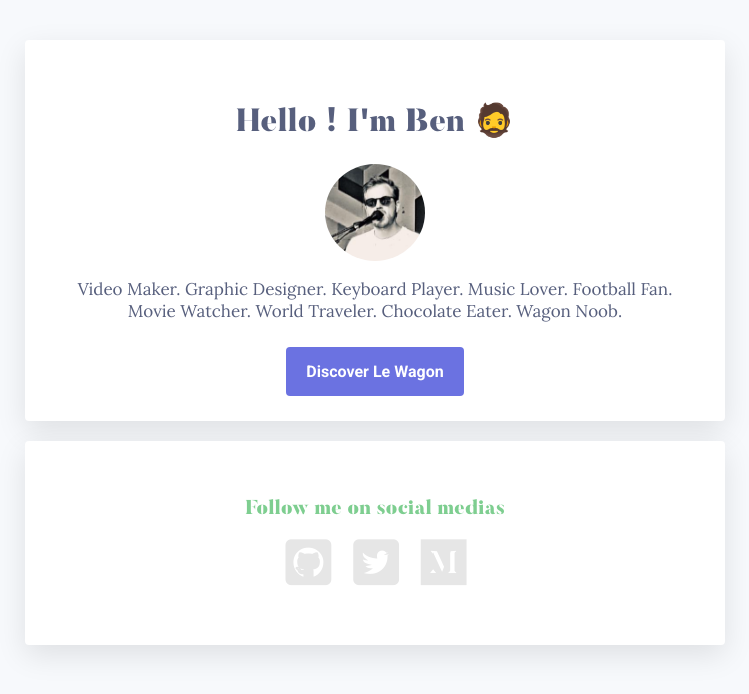
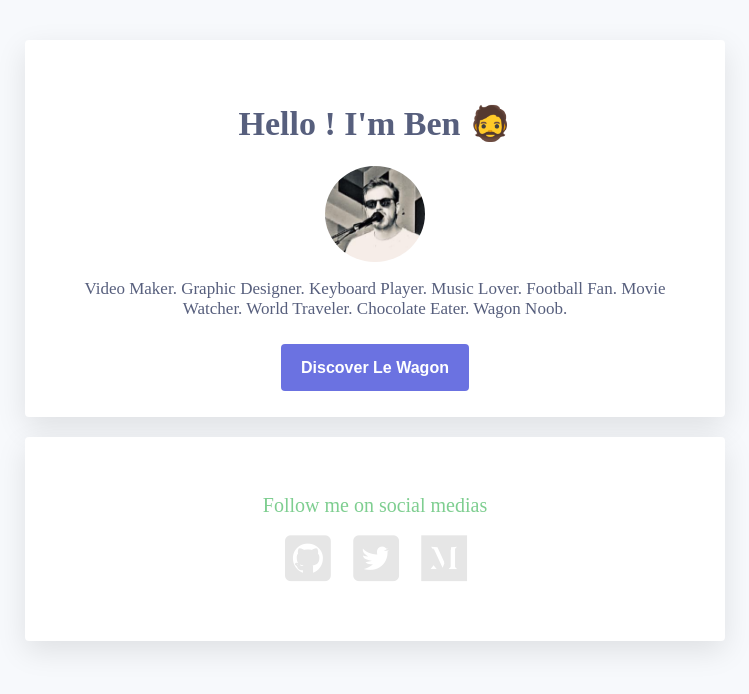
Before and after one commit to BnBrnx/profile, a plain HTML site: page index.html in a window 1280 px wide. Shown: the whole page, without its empty margins (265-1014 px from the left). Drawn offline with Linux system fonts and the light colour scheme.

Commit message:
Exercice Done

```diff
--- a/style.css
+++ b/style.css
@@ -1,23 +1,21 @@
 /* Colors and fonts */
 @font-face {
-  font-family: 'Butler';
-  src: url("profile/fonts/Butler_Black_Stencil.otf");
+  font-family: 'butler';
+  src: url('profile/fonts/Butler_Regular.otf') format('otf');
 }
 
 body {
   background: #F7F9FC;
   color: #575F7D;
-  font-family: 'Lora', serif;
+  font-family: 'Avenir', serif;
   font-size: 17px;
   font-weight: lighter;
 }
 h1, h2, h3 {
-  font-family: 'Butler';
+  font-family: 'butler';
 }
 h1 {
   color: #575F7D;
-  font-size: 32px;
-  font-weight: 900;
 }
 h2 {
   color: #7ECE90;
@@ -26,7 +24,7 @@ h2 {
   font-weight: 500;
 }
 a {
-  font-family: 'Roboto', sans-serif;
+  font-family: 'Avenir', sans-serif;
   text-decoration: none;
   color: #6B72E1;
   font-weight: 600;
```
Also changed, not shown: fonts/Butler_Black.otf (added), fonts/Butler_Bold.otf (added), fonts/Butler_Bold_Stencil.otf (added), fonts/Butler_ExtraBold.otf (added), fonts/Butler_ExtraBold_Stencil.otf (added), fonts/Butler_Light.otf (added), fonts/Butler_Light_Stencil.otf (added), fonts/Butler_Medium.otf (added), fonts/Butler_Medium_Stencil.otf (added), fonts/Butler_Regular.otf (added), fonts/Butler_Regular_Stencil.otf (added), fonts/Butler_Ultra_Light.otf (added), fonts/Butler_Ultra_Light_Stencil.otf (added), fonts/leaguespartan.otf (renamed from fonts/LeagueSpartan-Bold.otf).
